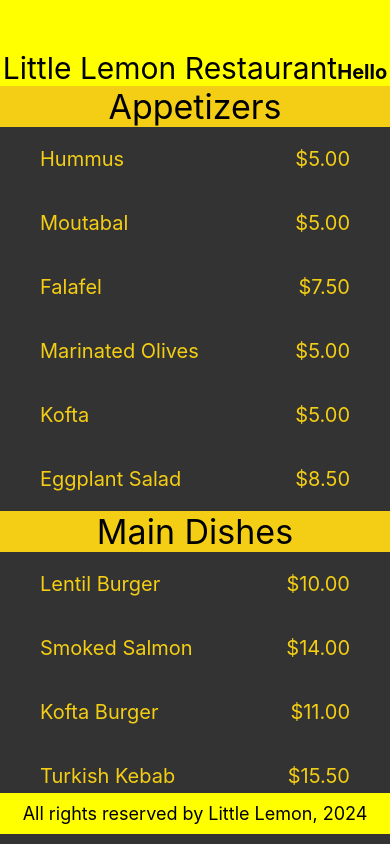
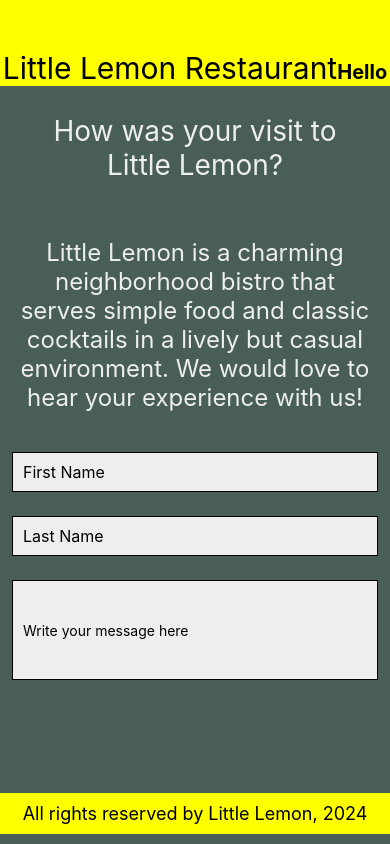
Before and after one commit to Babina081/react-native-tut, a React Native app: screen / in a window 390 px wide. Built offline with nearby package versions, Linux system fonts and the light colour scheme.

Commit message:
add textinput component

```diff
--- a/App.js
+++ b/App.js
@@ -2,6 +2,7 @@
 import LittleLemonFooter from "./components/LittleLemonFooter";
 import LittleLemonHeader from "./components/LittleLemonHeader";
 import MenuItems from "./components/MenuItems";
+import FeedbackForm from "./components/FeedbackForm";
 
 export default function App() {
   return (
@@ -9,7 +10,8 @@
       <View style={styles.container}>
         <LittleLemonHeader />
         {/* <WelcomeScreen /> */}
-        <MenuItems />
+        {/* <MenuItems /> */}
+        <FeedbackForm></FeedbackForm>
       </View>
       <View style={styles.footerContainer}>
         <LittleLemonFooter />
--- /dev/null
+++ b/components/FeedbackForm.js
@@ -0,0 +1,99 @@
+import React from "react";
+import {
+  KeyboardAvoidingView,
+  Platform,
+  ScrollView,
+  StyleSheet,
+  Text,
+  TextInput,
+} from "react-native";
+
+export default function FeedbackForm() {
+  const [firstName, onChangeFirstName] = React.useState("");
+  const [lastName, onChangeLastName] = React.useState("");
+  const [message, onChangeMessage] = React.useState("");
+  return (
+    <KeyboardAvoidingView
+      style={styles.container}
+      behavior={Platform.OS === "ios" ? "padding" : "height"}
+    >
+      <ScrollView keyboardDismissMode="on-drag">
+        <Text style={styles.headingSection}>
+          How was your visit to Little Lemon?
+        </Text>
+        <Text style={styles.infoSection}>
+          Little Lemon is a charming neighborhood bistro that serves simple food
+          and classic cocktails in a lively but casual environment. We would
+          love to hear your experience with us!
+        </Text>
+        <TextInput
+          style={styles.inputBox}
+          value={firstName}
+          onChangeText={onChangeFirstName}
+          placeholder="First Name"
+        />
+        <TextInput
+          style={styles.inputBox}
+          value={lastName}
+          onChangeText={onChangeLastName}
+          placeholder="Last Name"
+        />
+        <TextInput
+          style={styles.messageInput}
+          value={message}
+          onChangeText={onChangeMessage}
+          placeholder="Write your message here"
+        />
+      </ScrollView>
+    </KeyboardAvoidingView>
+  );
+}
+
+const styles = StyleSheet.create({
+  container: {
+    flex: 1,
+    backgroundColor: "#495E57",
+  },
+  input: {
+    height: 40,
+    margin: 12,
+    borderWidth: 1,
+    padding: 10,
+    fontSize: 16,
+    borderColor: "#EDEFEE",
+    backgroundColor: "#F4CE14",
+  },
+  messageInput: {
+    height: 100,
+    margin: 12,
+    borderWidth: 1,
+    padding: 10,
+    borderColor: "EDEFEE",
+    backgroundColor: "#EDEFEE",
+  },
+  inputBox: {
+    height: 40,
+    margin: 12,
+    borderWidth: 1,
+    padding: 10,
+    fontSize: 16,
+    borderColor: "EDEFEE",
+    backgroundColor: "#EDEFEE",
+  },
+  headingSection: {
+    fontSize: 28,
+    padding: 20,
+    marginVertical: 8,
+    color: "#EDEFEE",
+    textAlign: "center",
+    backgroundColor: "#495E57",
+  },
+  infoSection: {
+    fontSize: 24,
+    padding: 20,
+    marginVertical: 8,
+    color: "#EDEFEE",
+    textAlign: "center",
+    backgroundColor: "#495E57",
+  },
+});
```
